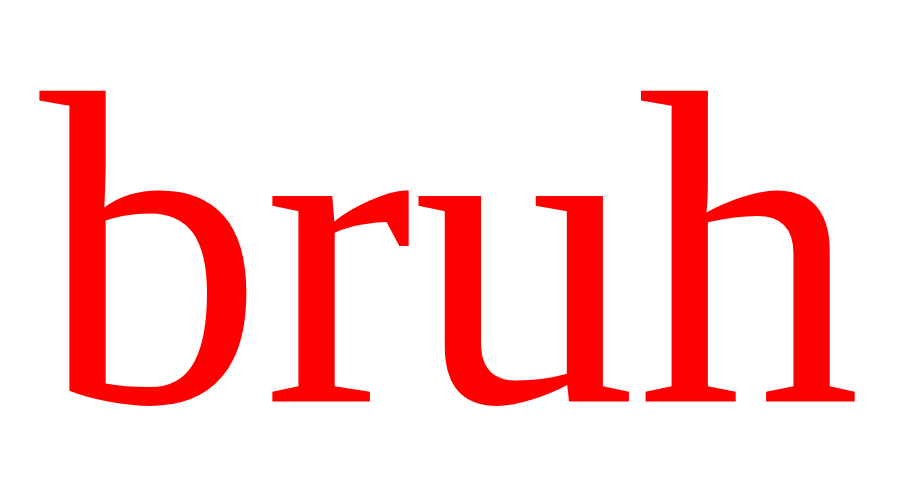
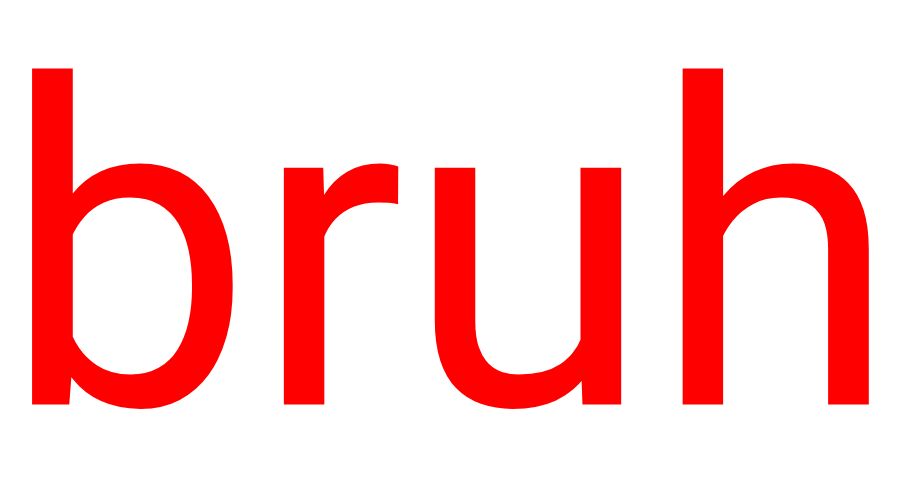
Before and after one commit to Etheryen/Colorful-Text, a plain HTML site: page index.html in a window 1280 px wide. Shown: the part 149-651 px from the top of the page, without its empty margins (190-1090 px from the left). Drawn offline with Linux system fonts and the light colour scheme.

Commit message:
change font to roboto (temporarily)

```diff
--- a/index.html
+++ b/index.html
@@ -5,6 +5,7 @@
                 Colourful Text
             </title>
         <link rel="stylesheet" href="style.css">
+        <link href="https://fonts.googleapis.com/css?family=Roboto&display=swap" rel="stylesheet">
         </head>
         <body>
           <div class="no">
--- a/style.css
+++ b/style.css
@@ -1,3 +1,7 @@
+* {
+  font-family: 'Roboto', sans-serif;
+}
+
 #tekst {
     font-size: 35vw;
 }
```
